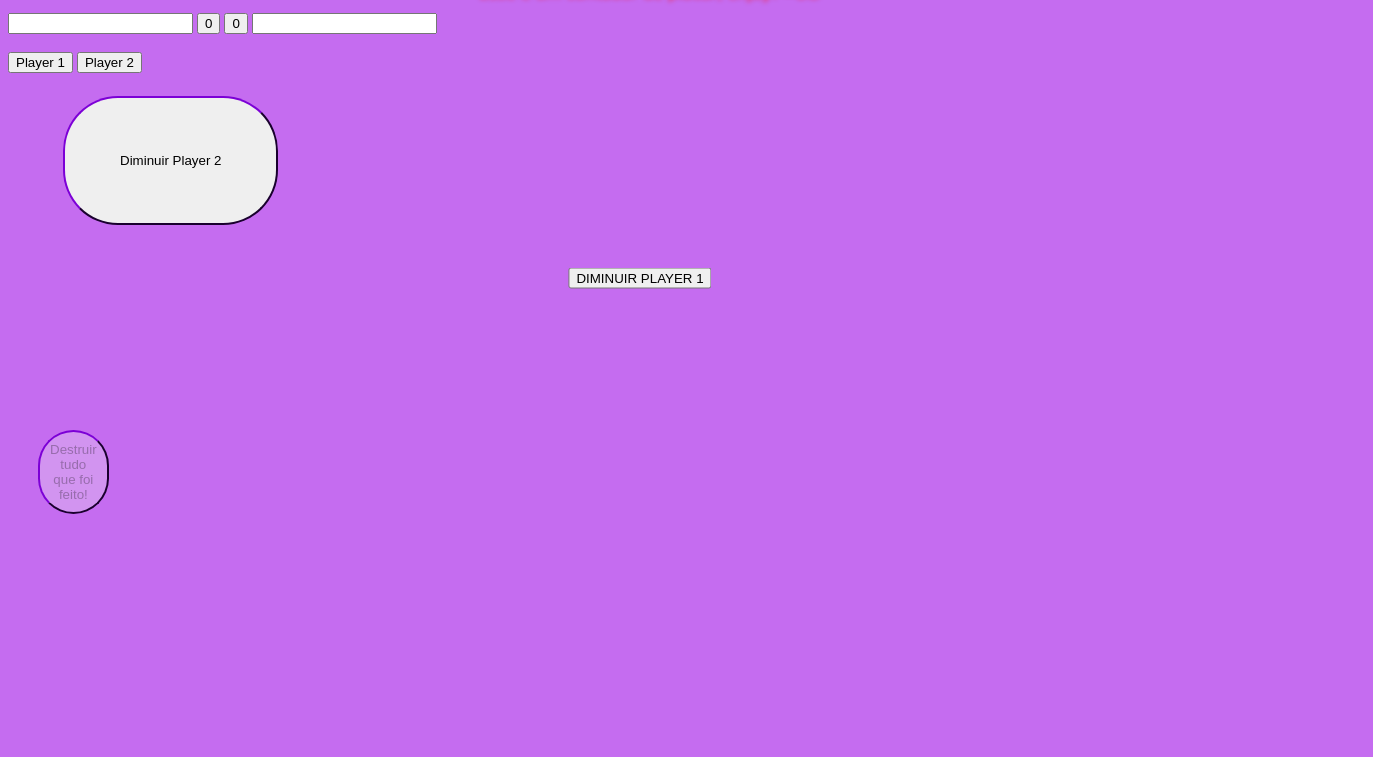
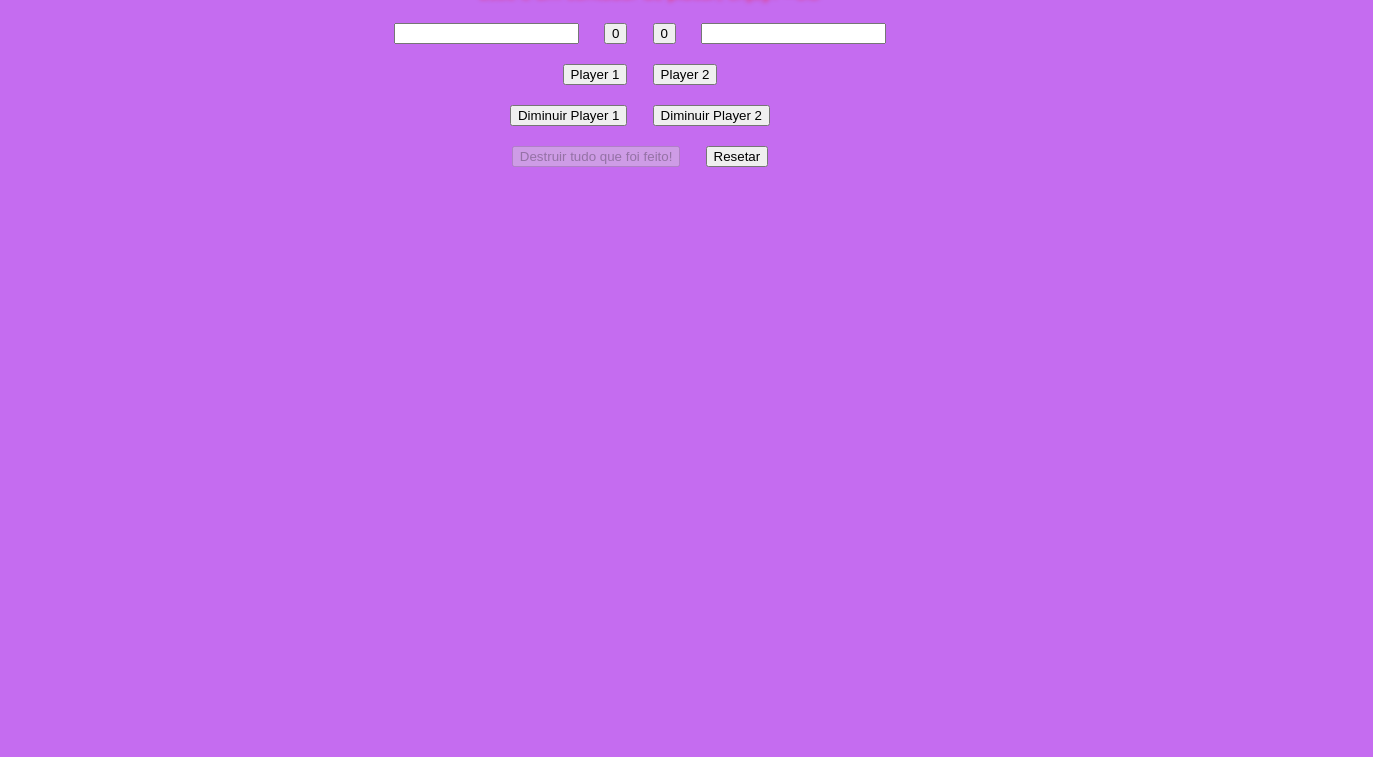
Before and after one commit to winstedyuri/ProjetoContador, a plain HTML site: page index.html in a window 1280 px wide. Shown: the part 122-879 px from the top of the page, 1373 px wide, since content can reach past the window. After the commit the page ends 800 px from the top, so only its background shows below. Drawn offline with Linux system fonts and the light colour scheme.

Commit message:
Mod HTML e CSS

```diff
--- a/estilos/estilos.css
+++ b/estilos/estilos.css
@@ -1,6 +1,10 @@
+body {
+  font-family: Verdana, Geneva, Tahoma, sans-serif;
+  text-align: center;
+  background-color: #c56cf0;
+}
+
 h1 {
-  text-align: center;
-  font-family: Verdana, Geneva, Tahoma, sans-serif;
   font-size: 30pt;
   color: darkslategray;
   text-shadow: 10px 10px 22px rgb(255, 9, 9);
@@ -8,18 +12,19 @@ h1 {
 
 p {
   color:darkslategray;
-  text-align: center;
-  font-family: Verdana, Geneva, Tahoma, sans-serif;
   text-shadow: 10px 5px 5px rgb(255, 9, 9);
 }
 
+input, button {
+  margin: 10px;
+}
+
+/*
 .info {
   text-align: right;
 }
 
-body {
-  background-color: #c56cf0;
-}
+
 
 button.btn {
   text-transform: uppercase;
--- a/index.html
+++ b/index.html
@@ -6,8 +6,32 @@
     <title>Placar</title>
   </head>
   <body>
+    <main>
+      <header>
         <h1>CONTADOR DE PLACAR!!!</h1>
         <p>Esse é um contador de placar, enjoy! =DD</p>
+      </header>
+      <section>
+        <div>
+          <input type='text' name='equipe1' id='equipe1'>
+          <input type='button' name='placar1' id='placar1' value='0'>
+          <input type='button' name='placar2' id='placar2' value='0'>
+          <input type='text' name='equipe2' id='equipe2' class='info'>
+        </div>
+        <div>
+          <input type='button' value='Player 1' onclick='player1();'>
+          <input type='button' value='Player 2' onclick='player2();'>
+        </div>
+        <div>
+          <button type="button" class="btn" value="Diminuir Player 1" onclick='apagar1();'>Diminuir Player 1</button>
+          <button type="button" class="btn1" value="Diminuir Player 2" onclick="apagar2();">Diminuir Player 2</button>
+        </div>
+      </section>
+      <footer>
+        <button type="button" class="btn2" disabled>Destruir tudo que foi feito!</button>
+        <button type="button" class="btn3" value="reset" onclick="reset();">Resetar</button>
+      </footer>
+    </main>
 
     <script type="text/javascript">
 
@@ -37,26 +61,5 @@
       }
 
     </script>
-
-    <input type='text' name='equipe1' id='equipe1'>
-    <input type='button' name='placar1' id='placar1' value='0'>
-    <input type='button' name='placar2' id='placar2' value='0'>
-    <input type='text' name='equipe2' id='equipe2' class='info'>
-    <br><br>
-    <input type='button' value='Player 1' onclick='player1();'>
-    <input type='button' value='Player 2' onclick='player2();'>
-    <br><br>
-
-    <!-- <input type='button' value='Diminuir Player 1' onclick='apagar1();'> -->
-
-    <button type="button" class="btn" value="Diminuir Player 1" onclick='apagar1();'>Diminuir Player 1</button>
-    <button type="button" class="btn1" value="Diminuir Player 2" onclick="apagar2();">Diminuir Player 2</button>
-    <button type="button" class="btn2" disabled>Destruir tudo que foi feito!</button>
-    <button type="button" class="btn3" value="reset" onclick="reset();">Resetar</button>
-
-
-
-
   </body>
-
 </html>
```
Lines whose indentation alone changed are shown as unchanged.
